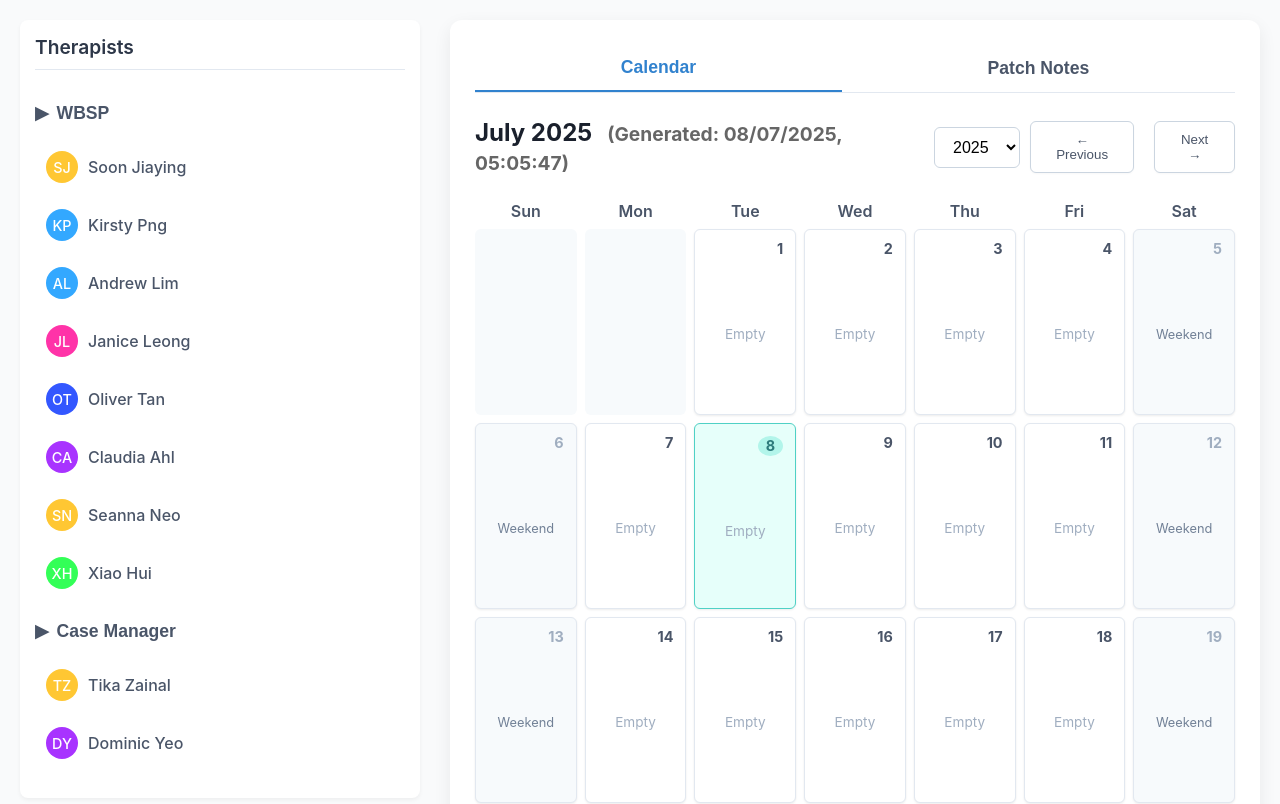
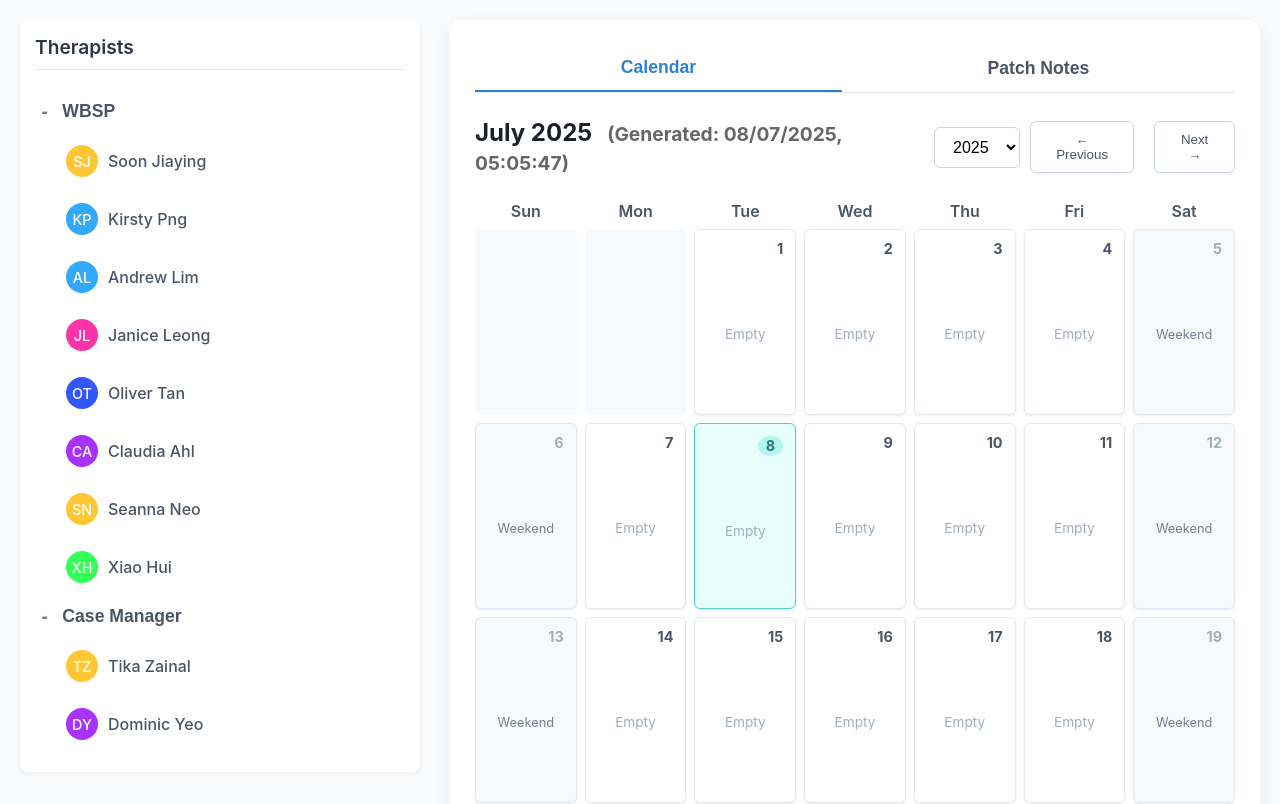
Before and after one commit to jxhnthan/hwb-crisis-rostering, a React (Create React App) app: page / in a window 1280 px wide. Shown: the top 804 px of the page. Built offline with nearby package versions, Linux system fonts and the light colour scheme.

Commit message:
Update App.js

```diff
--- a/src/App.js
+++ b/src/App.js
@@ -789,7 +789,7 @@ const App = () => {
     padding: '10px 18px',
     background: '#FFFFFF',
     color: '#4A5568',
-    border: '1px solid #CBD5E0',
+    border: '1px solid #CBD5E0', // Corrected: Removed stray single quote
     borderRadius: '6px',
     cursor: 'pointer',
     fontWeight: '500',
@@ -852,22 +852,6 @@ const App = () => {
     }));
   };
 
-  const roleButtonBaseStyle = {
-    background: 'none',
-    border: 'none',
-    padding: '8px 0',
-    fontSize: '1.1rem', // Slightly smaller than main header, but prominent
-    fontWeight: '600',
-    color: '#4A5568', // Consistent text color
-    cursor: 'pointer',
-    display: 'flex',
-    alignItems: 'center',
-    width: '100%',
-    textAlign: 'left',
-    outline: 'none',
-    transition: 'color 0.2s ease',
-  };
-
 
   return (
     <DndProvider backend={HTML5Backend}>
@@ -894,25 +878,51 @@ const App = () => {
               <h2 style={sectionHeadingStyle}> {/* Applied consistent style */}
                 Therapists
               </h2>
-              <div style={{ paddingTop: '10px' }}> {/* Removed flex-wrap from here, it goes into role sections */}
+              <div style={{ paddingTop: '10px' }}>
                 {therapistGroups.map((group) => (
-                  <div key={group.role} style={{ marginBottom: '15px' }}>
+                  <div key={group.role} style={{ marginBottom: '8px' }}> {/* Reduced margin-bottom */}
                     <button
                       onClick={() => toggleCollapse(group.role)}
-                      style={roleButtonBaseStyle}
+                      style={{
+                        background: 'transparent', // Make background transparent
+                        border: 'none', // Remove border
+                        padding: '6px 0', // Reduced padding
+                        fontSize: '1.1rem',
+                        fontWeight: '600',
+                        color: '#4A5568',
+                        cursor: 'pointer',
+                        display: 'flex',
+                        alignItems: 'center',
+                        width: '100%',
+                        textAlign: 'left',
+                        outline: 'none',
+                        transition: 'color 0.2s ease, background-color 0.2s ease', // Smooth transition
+                      }}
+                      onMouseEnter={(e) => e.currentTarget.style.backgroundColor = '#F7FAFC'} // Subtle background on hover
+                      onMouseLeave={(e) => e.currentTarget.style.backgroundColor = 'transparent'} // Reset on leave
                     >
                       <span style={{
                         marginRight: '8px',
-                        transform: collapsedRoles[group.role] ? 'rotate(-90deg)' : 'rotate(0deg)',
-                        transition: 'transform 0.2s',
-                        display: 'inline-block' // Ensure transform works
+                        color: '#718096',
+                        fontSize: '1.1em', // Larger font size for +/- to match text height
+                        fontWeight: 'bold', // Make +/- bold
+                        lineHeight: '1',
+                        width: '1em', // Give it a fixed width to prevent text reflow
+                        display: 'inline-block', // Ensure width works
+                        textAlign: 'center', // Center +/- in its space
                       }}>
-                        ▶
+                        {collapsedRoles[group.role] ? '+' : '-'}
                       </span>
                       {group.role}
                     </button>
                     {!collapsedRoles[group.role] && ( // Conditionally render content
-                      <div style={{ display: 'flex', flexWrap: 'wrap', gap: '8px', marginTop: '10px' }}>
+                      <div style={{
+                        display: 'flex',
+                        flexWrap: 'wrap',
+                        gap: '8px',
+                        marginTop: '8px', // Reduced margin top for tighter spacing
+                        paddingLeft: '20px', // Indent therapists for visual hierarchy
+                      }}>
                         {group.therapists.map((name) => (
                           <Therapist key={name} name={name} />
                         ))}
```
